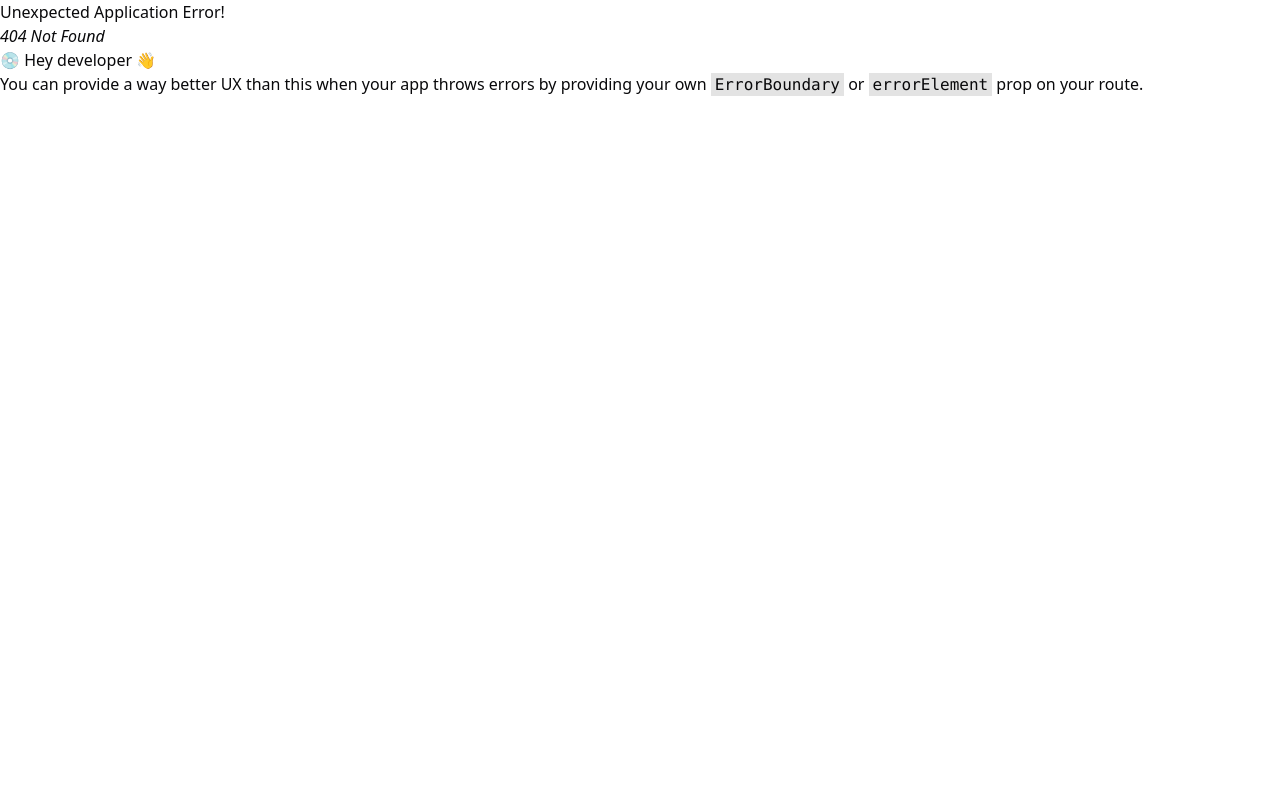
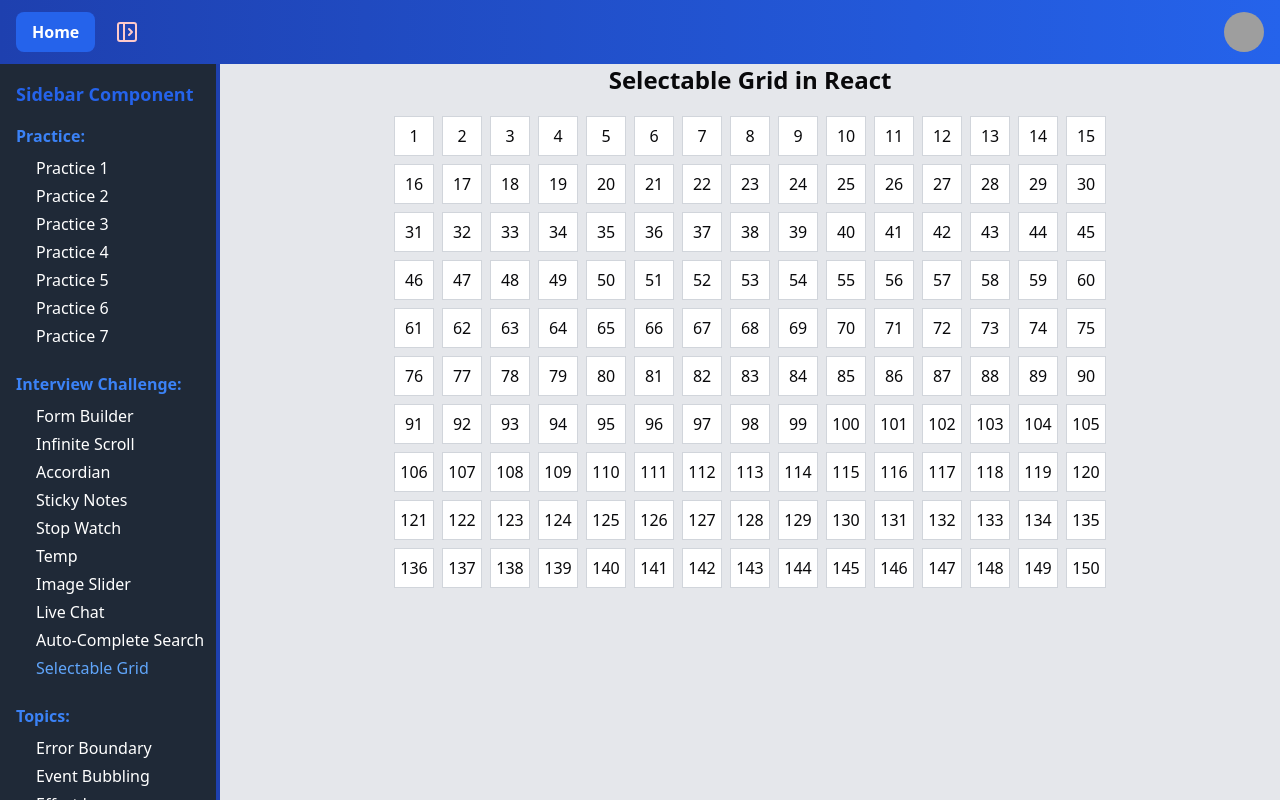
Before and after one commit to kabeerx9/react-examples, a React (Vite) app: page /selectable-grid in a window 1280 px wide. Before the commit this address had no page. Built offline with nearby package versions, Linux system fonts and the light colour scheme; grey boxes are pictures that could not be loaded.

Commit message:
Selectable Grid react

```diff
--- /dev/null
+++ b/src/interview-challenge/SelectableGrid.tsx
@@ -0,0 +1,91 @@
+import { cn } from '@/lib/utils';
+import { useCallback, useEffect, useState } from 'react';
+
+const tempGrid = Array.from({ length: 10 }, () =>
+  Array.from({ length: 15 }, () => ({
+    isSelected: false,
+    value: 0,
+  })),
+);
+const SelectableGrid = () => {
+  const [grid, setGrid] = useState(tempGrid);
+
+  const [startCell, setStartCell] = useState({
+    row: -1,
+    col: -1,
+  });
+
+  const [endCell, setEndCell] = useState({
+    row: -1,
+    col: -1,
+  });
+
+  const handleMouseEnter = useCallback(() => {
+    if (startCell.row === -1 || startCell.col === -1) return;
+
+    setGrid((prevGrid) => {
+      return prevGrid.map((row, rowIndex) =>
+        row.map((cell, cellIndex) => ({
+          ...cell,
+          isSelected:
+            rowIndex >= Math.min(startCell.row, endCell.row) &&
+            rowIndex <= Math.max(startCell.row, endCell.row) &&
+            cellIndex >= Math.min(startCell.col, endCell.col) &&
+            cellIndex <= Math.max(startCell.col, endCell.col),
+        })),
+      );
+    });
+  }, [endCell.col, endCell.row, startCell.col, startCell.row]);
+
+  useEffect(() => {
+    handleMouseEnter();
+  }, [endCell, handleMouseEnter]);
+
+  const handleMouseUp = () => {
+    setStartCell({
+      row: -1,
+      col: -1,
+    });
+    setGrid(tempGrid);
+  };
+
+  return (
+    <div className="bg-gray-200 h-full w-full flex flex-col gap-5 items-center">
+      <div className="text-2xl font-semibold">Selectable Grid in React</div>
+
+      {/* GRID PART  */}
+
+      <div className="flex flex-col gap-2" onMouseUp={handleMouseUp}>
+        {grid.map((row, rowIndex) => (
+          <div key={rowIndex} className="flex gap-2">
+            {row.map((cell, cellIndex) => (
+              <div
+                key={cellIndex}
+                className={cn(
+                  'w-10 h-10 bg-white border border-gray-300 flex items-center justify-center select-none',
+                  cell.isSelected && 'bg-green-500',
+                )}
+                onMouseDown={() => {
+                  setStartCell({
+                    row: rowIndex,
+                    col: cellIndex,
+                  });
+                }}
+                onMouseEnter={() => {
+                  setEndCell({
+                    row: rowIndex,
+                    col: cellIndex,
+                  });
+                }}
+              >
+                {rowIndex * grid[0].length + cellIndex + 1}
+              </div>
+            ))}
+          </div>
+        ))}
+      </div>
+    </div>
+  );
+};
+
+export default SelectableGrid;
--- a/src/routes/dashboard.ts
+++ b/src/routes/dashboard.ts
@@ -38,6 +38,10 @@ const AutoCompleteAndSearch = React.lazy(
   () => import('@/interview-challenge/AutoCompleteAndSearch'),
 );
 
+const SelectableGrid = React.lazy(
+  () => import('@/interview-challenge/SelectableGrid'),
+);
+
 // LEARNING TOPICS:
 
 const EffectLearn = React.lazy(() => import('@/learning/effect-learn'));
@@ -72,4 +76,5 @@ export {
   Temp,
   LiveChat,
   AutoCompleteAndSearch,
+  SelectableGrid,
 };
--- a/src/routes/routes.tsx
+++ b/src/routes/routes.tsx
@@ -19,6 +19,7 @@ import {
   Temp,
   LiveChat,
   AutoCompleteAndSearch,
+  SelectableGrid,
 } from './dashboard';
 
 interface SingleRoute {
@@ -111,6 +112,11 @@ const interviewChallengeRoutes: SingleRoute[] = [
     element: <AutoCompleteAndSearch />,
     name: 'Auto-Complete Search',
   },
+  {
+    path: '/selectable-grid',
+    element: <SelectableGrid />,
+    name: 'Selectable Grid',
+  },
 ];
 
 const learnTopicsRoutes: SingleRoute[] = [
```
